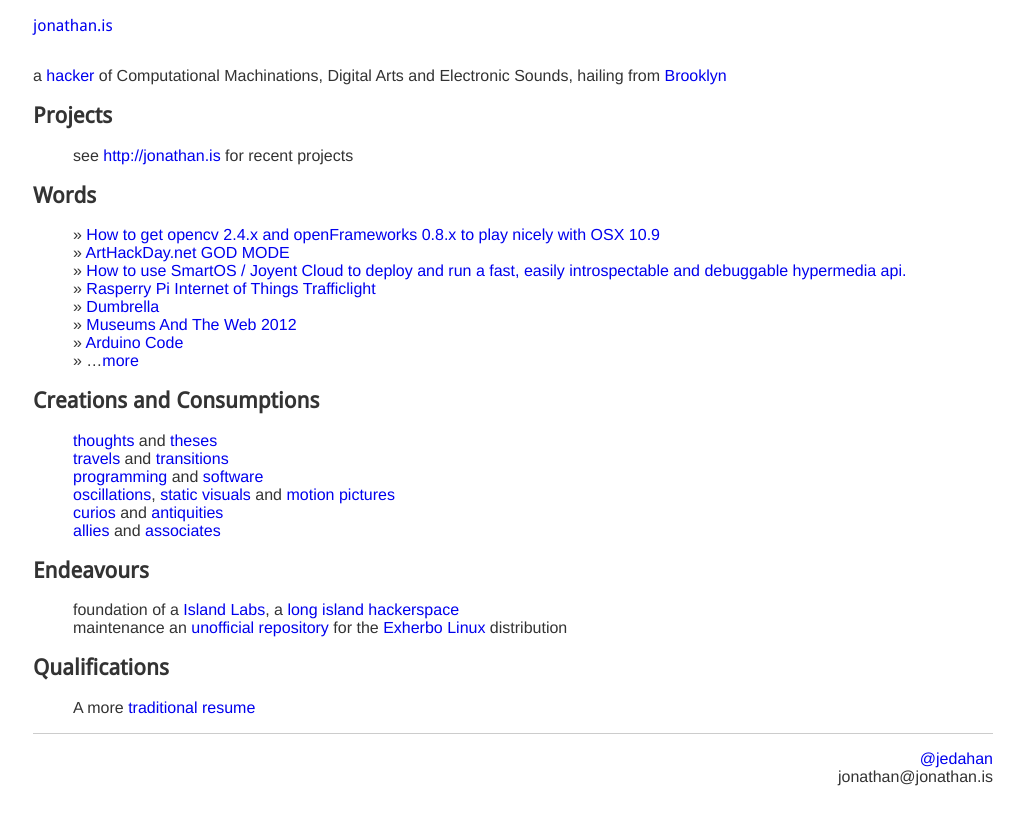
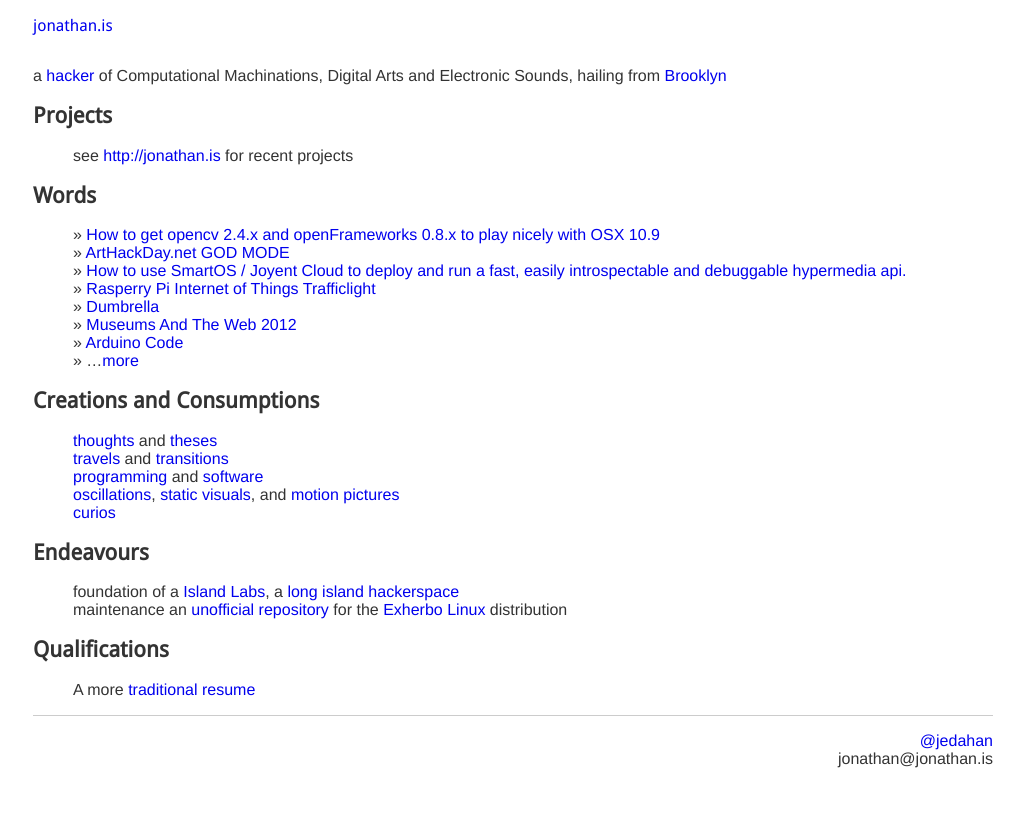
Before and after one commit to jedahan/jedahan.github.com, a Jekyll site: the page built from index.md, in a window 1280 px wide. Shown: the top 825 px of the page, without its empty margins (127-1151 px from the left). Built offline with Jekyll 4.4.1, drawn with Linux system fonts in a browser that asks for light colours; Markdown is read by kramdown in place of the engine named in the settings; a script that is not in the unit is left out.

Commit message:
remove dead social networks

```diff
--- a/index.md
+++ b/index.md
@@ -20,9 +20,8 @@ Creations and Consumptions
 - [thoughts][twitter] and [theses](/blog)
 - [travels][foursquare] and [transitions][meetup]
 - [programming][github] and [software][ohloh]
-- [oscillations][soundcloud], [static visuals][flickr] and [motion pictures][youtube]
-- [curios][reddit] and [antiquities][reader]
-- [allies][facebook] and [associates][linkedin]
+- [oscillations][soundcloud], [static visuals][flickr], and [motion pictures][youtube]
+- [curios][reddit]
 
 Endeavours
 ----------
```
